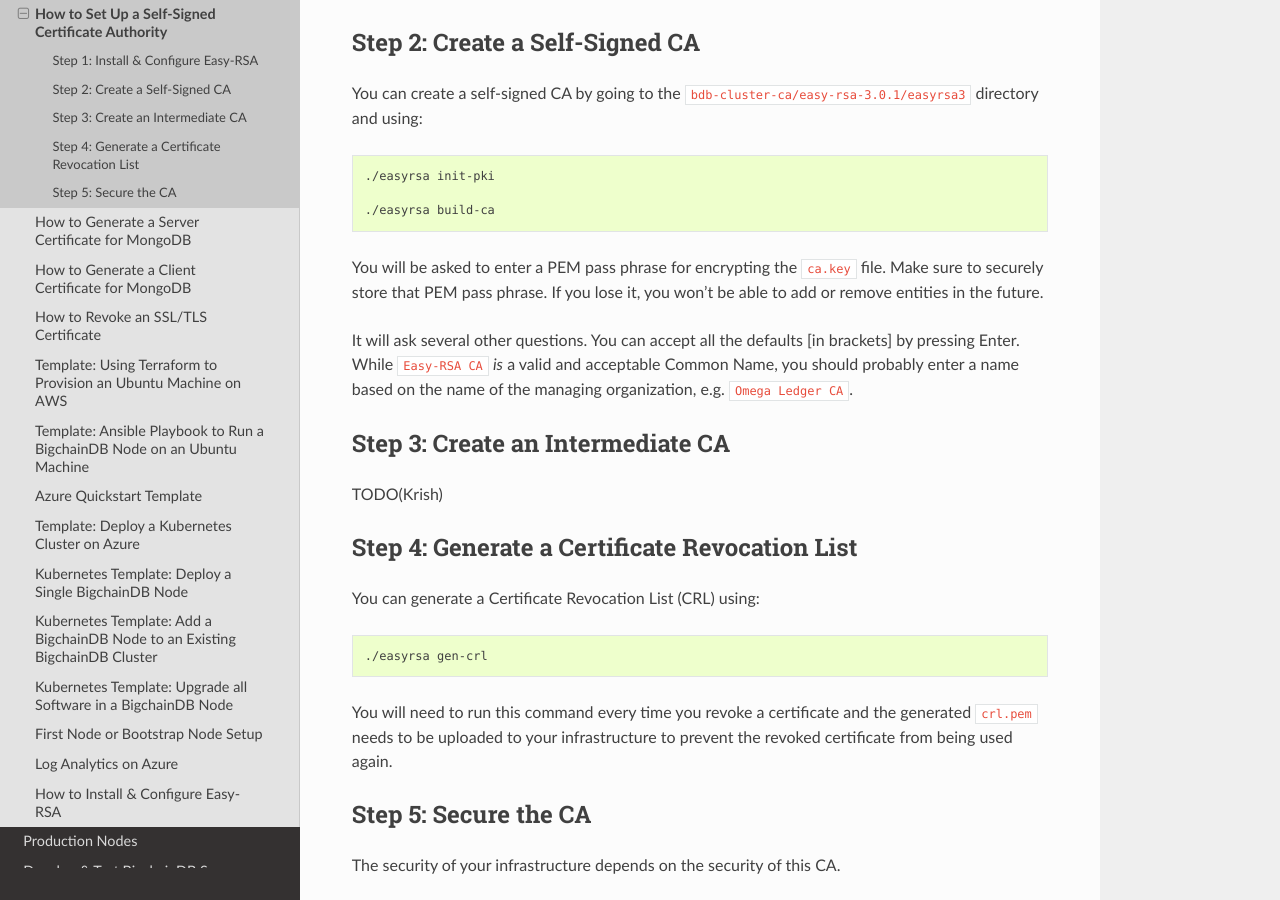
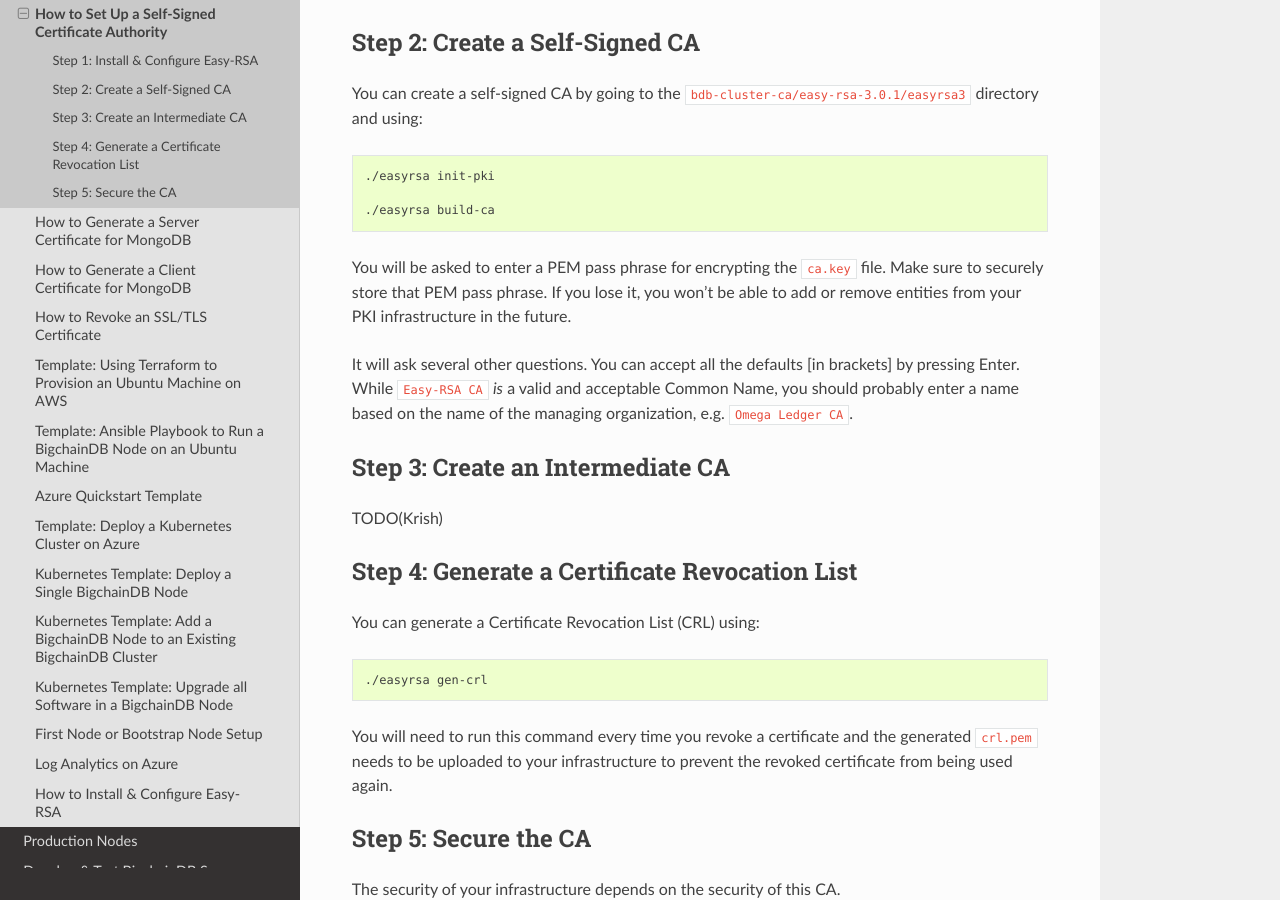
Before and after one commit to bigchaindb/bigchaindb, a Sphinx documentation site: the page built from docs/server/source/cloud-deployment-templates/ca-installation.rst, in a window 1280 px wide and 900 px high, scrolled down 506 px. Built offline with Sphinx 7.4.7 and the Read the Docs theme 2.0.0, drawn with Linux system fonts in a browser that asks for light colours; pages that are not in the unit, such as notebooks, are missing from menus.

Commit message:
docs: added back 'from your PKI infrastructure'

```diff
--- a/docs/server/source/cloud-deployment-templates/ca-installation.rst
+++ b/docs/server/source/cloud-deployment-templates/ca-installation.rst
@@ -36,7 +36,7 @@ by going to the ``bdb-cluster-ca/easy-rsa-3.0.1/easyrsa3`` directory and using:
 
 You will be asked to enter a PEM pass phrase for encrypting the ``ca.key`` file.
 Make sure to securely store that PEM pass phrase.
-If you lose it, you won't be able to add or remove entities in the future.
+If you lose it, you won't be able to add or remove entities from your PKI infrastructure in the future.
 
 It will ask several other questions.
 You can accept all the defaults [in brackets] by pressing Enter.
```
